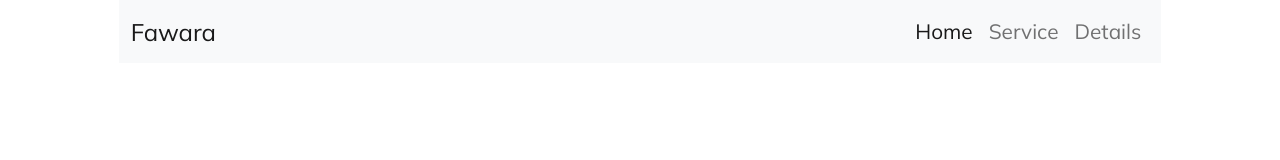
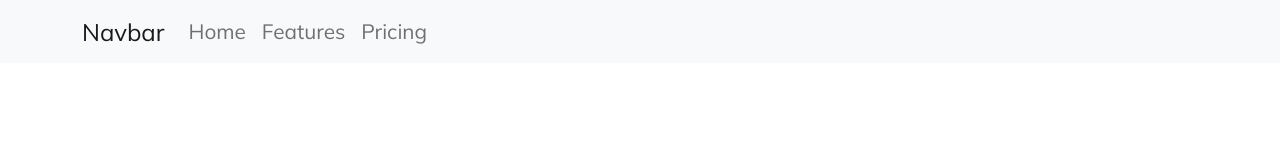
Before and after one commit to roshantajne/Job-Scheduling, a React (Create React App) app in the folder project/: page / in a window 1280 px wide. Shown: the top 160 px of the page. Built offline with nearby package versions, Linux system fonts and the light colour scheme.

Commit message:
Update Navbar.js

```diff
--- a/project/src/Navbar.js
+++ b/project/src/Navbar.js
@@ -1,47 +1,24 @@
 import React from "react";
 import { NavLink } from "react-router-dom";
+import Container from 'react-bootstrap/Container';
+import Nav from 'react-bootstrap/Nav';
+import Navbar from 'react-bootstrap/Navbar';
 
-const Navbar = () => {
+const navbarNav = () => {
     return(
         <>
-
-  <div className="container-fluid nav-bg">
-    <div className="row">
-        <div className="col-10 mx-auto">
-
-            <nav className="navbar navbar-expand-lg navbar-light bg-light">
-                <div className="container-fluid">
-                  <NavLink className="navbar-brand" href="#">Fawara</NavLink>
-                  <button className="navbar-toggler" type="button" data-bs-toggle="collapse" data-bs-target="#navbarSupportedContent" aria-controls="navbarSupportedContent" aria-expanded="false" aria-label="Toggle navigation">
-                    <span className="navbar-toggler-icon"></span>
-                  </button>
-                  <div className="collapse navbar-collapse" id="navbarSupportedContent">
-                    <ul className="navbar-nav ms-auto mb-2 mb-lg-0">
-                      <li className="nav-item">
-                        <NavLink activeClassName="menu_active" exact className="nav-link active" aria-current="page" to="/">Home</NavLink>
-                      </li>
-                      <li className="nav-item">
-                        <NavLink activeClassName="menu_active" className="nav-link" to="/Service">Service</NavLink>
-                      </li>
-
-                      <li className="nav-item">
-                        <NavLink activeClassName="menu_active" className="nav-link" to="/Details">Details</NavLink>
-                      </li>
-                      {/* <li className="nav-item">
-                        <NavLink activeClassName="menu_active" className="nav-link" to="/Contact">Contact</NavLink>
-                      </li> */}
-
-                    </ul>
-
-                  </div>
-                </div>
-              </nav>
-
-        </div>
-    </div>
-  </div>
+       <Navbar bg="light" data-bs-theme="light">
+        <Container>
+          <Navbar.Brand href="#home">Navbar</Navbar.Brand>
+          <Nav className="me-auto">
+            <Nav.Link href="#home">Home</Nav.Link>
+            <Nav.Link href="#features">Features</Nav.Link>
+            <Nav.Link href="#pricing">Pricing</Nav.Link>
+          </Nav>
+        </Container>
+      </Navbar>
         </>
     );
 }
 
-export default Navbar;
+export default navbarNav;
```
